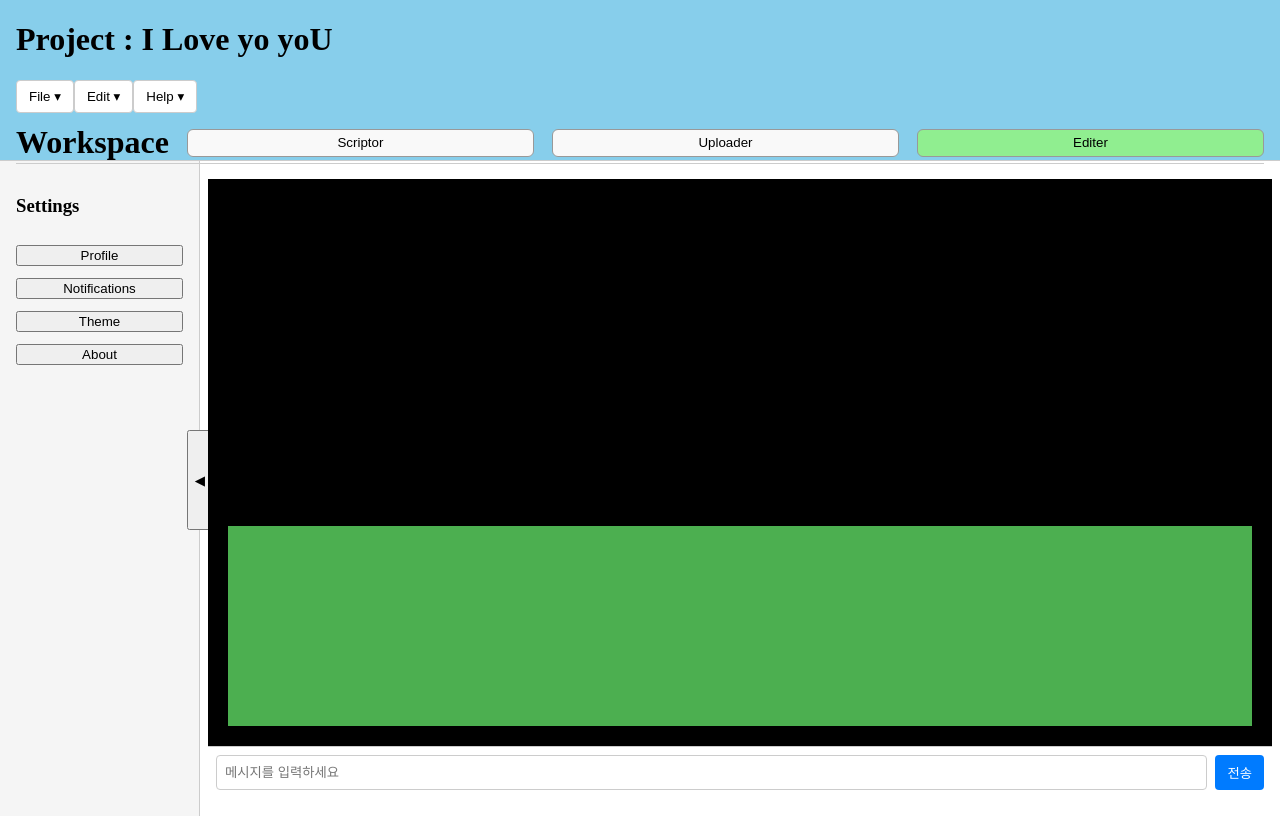
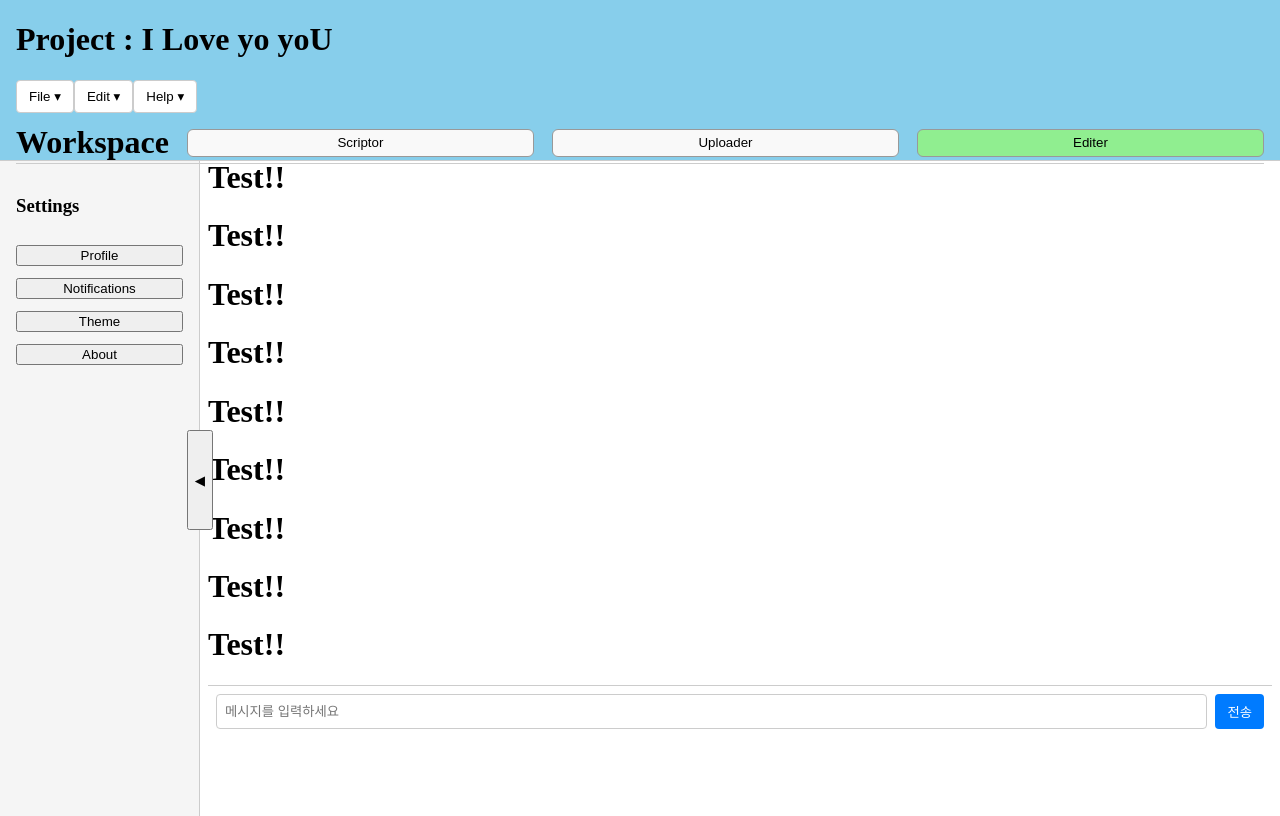
Before and after one commit to andoricano/JsonGenerator, a React (Vite) app: page / in a window 1280 px wide. Both pictures are taken after a click on the button "Editer". Built offline with nearby package versions, Linux system fonts and the light colour scheme.

Commit message:
[feat] add workspace changing function in canvas.

```diff
--- a/src/App.tsx
+++ b/src/App.tsx
@@ -1,4 +1,5 @@
 import React, { useState } from 'react';
+import { useStores } from './AppProvider';
 import { setLang, getLang } from './lang/i18n';
 import type { Lang } from './lang/i18n';
 import LanguageSwitcher from './components/header/LanguageSwitcher';
@@ -7,6 +8,7 @@ import FooterInput from './components/footer/FooterInput';
 import Sidebar from './components/Sidebar';
 import SceneCanvas from './components/SceneCanvas';
 import { AppProvider } from './AppProvider';
+import Canvas from './components/main/Canvas'
 
 export default function App() {
     const [lang, setLangState] = useState<Lang>(getLang());
@@ -57,9 +59,7 @@ export default function App() {
                     <div style={{ padding: '16px', borderBottom: '1px solid #ccc' }}>
                         <LanguageSwitcher lang={lang} onChange={handleLangChange} />
                     </div>
-
-                    <SceneCanvas messages={messages} />
-
+                    <Canvas/>
                     <FooterInput onSend={handleSend} />
                 </div>
             </div>
--- a/src/AppProvider.tsx
+++ b/src/AppProvider.tsx
@@ -1,6 +1,7 @@
 import React, { createContext, useContext } from "react";
 import { headerStore, canvasStore, logicStore } from "./stores/HeaderStore";
 import { footerStore } from "./stores/FooterStore";
+import { mainStore } from "./stores/MainStore";
 
 
 interface AppStores {
@@ -8,13 +9,14 @@ interface AppStores {
   canvasStore: typeof canvasStore;
   logicStore: typeof logicStore;
   footerStore: typeof footerStore;
+  mainStore: typeof mainStore;
 }
 
 const AppContext = createContext<AppStores | null>(null);
 
 export function AppProvider({ children }: { children: React.ReactNode }) {
   return (
-    <AppContext.Provider value={{ headerStore, canvasStore, logicStore,footerStore }}>
+    <AppContext.Provider value={{ headerStore, canvasStore, logicStore,footerStore, mainStore }}>
       {children}
     </AppContext.Provider>
   );
--- a/src/components/SceneCanvas.tsx
+++ b/src/components/SceneCanvas.tsx
@@ -2,8 +2,9 @@ import TextBox, { Message } from './TextBox';
 interface SceneCanvasProps {
     messages: Message[];
 }
-export default function SceneCanvas({ messages }: SceneCanvasProps) {
-    const latestMessage = messages.length > 0 ? [messages[messages.length - 1]] : [];
+export default function SceneCanvas() {
+    // const latestMessage = messages.length > 0 ? [messages[messages.length - 1]] : [];
+
 
     return (
         <div
@@ -18,7 +19,7 @@ export default function SceneCanvas({ messages }: SceneCanvasProps) {
                 boxSizing: 'border-box',
             }}
         >
-            <TextBox messages={latestMessage} />
+            {/* <TextBox messages={latestMessage} /> */}
         </div>
     );
 }
--- /dev/null
+++ b/src/components/main/Canvas.tsx
@@ -0,0 +1,25 @@
+import { useObservable } from "../../hooks/useObservable";
+import { useStores } from "../../AppProvider";
+import { useState } from "react";
+import SceneCanvas from "../SceneCanvas";
+import ImageUploader from "./user/Uploader";
+import Editer from "./editer/Editer";
+
+export default function Canvas() {
+
+    const { headerStore } = useStores();
+    const activeTool = useObservable(
+        headerStore.activeTool$,
+        headerStore.activeTool
+    );
+
+  return (
+    <>
+      <main>
+        {activeTool === "Scriptor" && <SceneCanvas/>}
+        {activeTool === "Uploader" && <ImageUploader />}
+        {activeTool === "Editer" && <Editer />}
+      </main>
+    </>
+  );
+}
--- /dev/null
+++ b/src/components/main/editer/Editer.tsx
@@ -0,0 +1,33 @@
+import { useObservable } from "../../../hooks/useObservable";
+import { useStores } from "../../../AppProvider";
+import { useState } from "react";
+
+
+
+export default function Editer() {
+  const { headerStore } = useStores();
+  const projectName = useObservable(headerStore.projectName$, headerStore.projectName);
+
+  const [dialogOpen, setDialogOpen] = useState(false);
+
+  const handleConfirm = (newName: string) => {
+    headerStore.setProjectName(newName);
+    setDialogOpen(false);
+  };
+  return (
+    <>
+      <main>
+        <h1>Test!!</h1>
+        <h1>Test!!</h1>
+        <h1>Test!!</h1>
+        <h1>Test!!</h1>
+        <h1>Test!!</h1>
+        <h1>Test!!</h1>
+        <h1>Test!!</h1>
+        <h1>Test!!</h1>
+        <h1>Test!!</h1>
+        <h1>Test!!</h1>
+      </main>
+    </>
+  );
+}
--- /dev/null
+++ b/src/stores/MainStore.ts
@@ -0,0 +1,18 @@
+import { BehaviorSubject } from "rxjs";
+
+export class MainStore {
+  private imagesSubject = new BehaviorSubject<{ id: number; url: string }[]>([]);
+  images$ = this.imagesSubject.asObservable();
+  get images() { return this.imagesSubject.getValue(); }
+
+  addImage(url: string) {
+    const newImage = { id: Date.now(), url };
+    this.imagesSubject.next([...this.imagesSubject.getValue(), newImage]);
+  }
+
+  removeImage(id: number) {
+    this.imagesSubject.next(this.images.filter(img => img.id === id));
+  }
+}
+
+export const mainStore = new MainStore();
```
